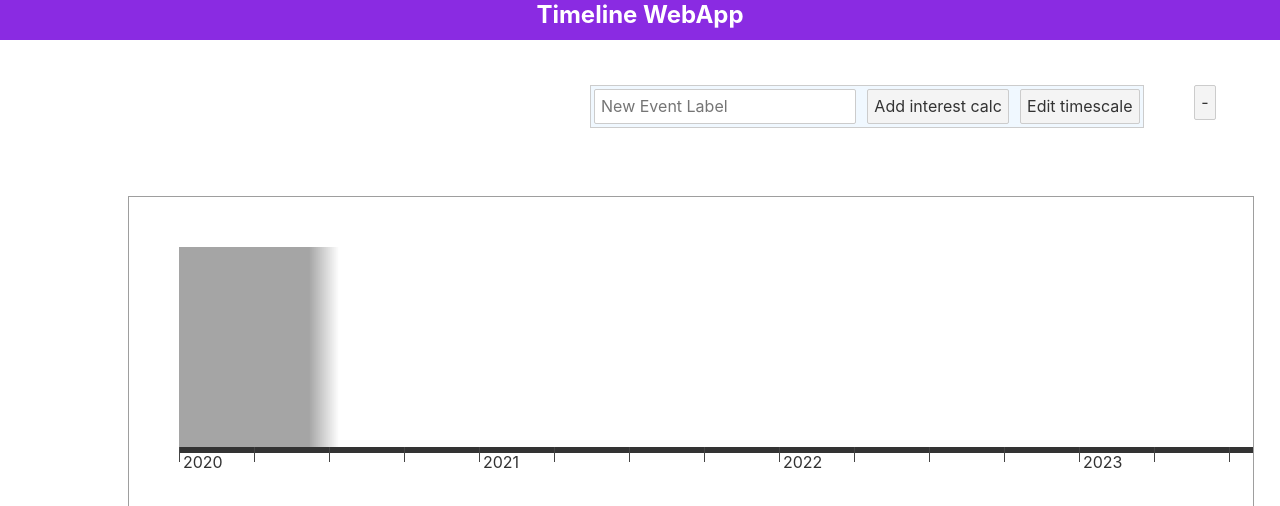
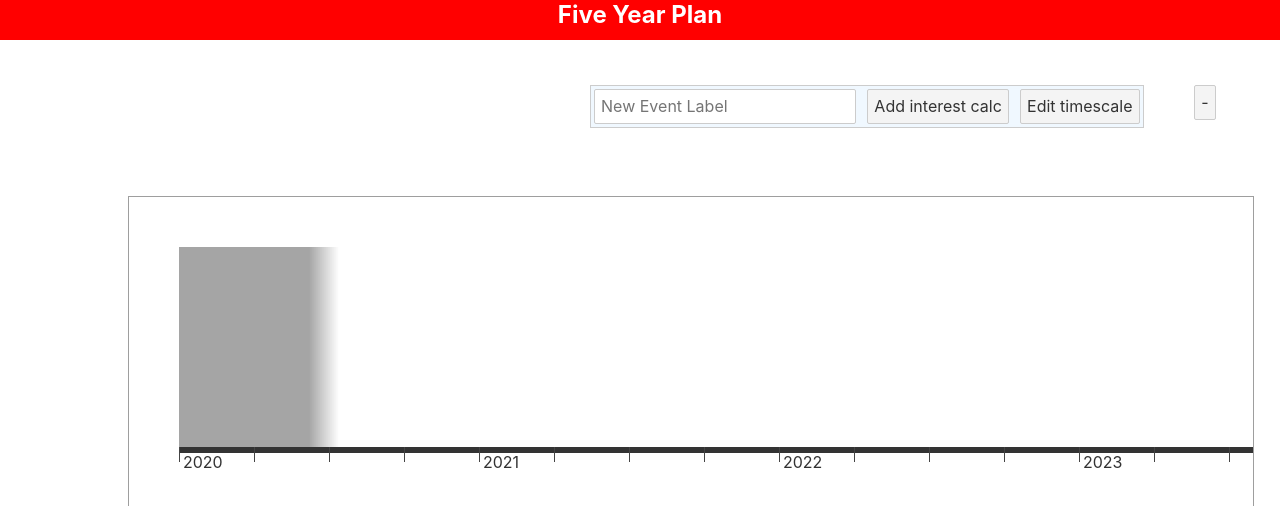
Before and after one commit to asoback/timelines, a Svelte app: page / in a window 1280 px wide. Shown: the top 506 px of the page. Built offline with nearby package versions, Linux system fonts and the light colour scheme.

Commit message:
Title change

```diff
--- a/src/AddItem.svelte
+++ b/src/AddItem.svelte
@@ -160,6 +160,7 @@
 				Add interest calc
 			</button>
 			{/if}
+
 			{#if interest_menu_expanded}
 				<div class="interest_menu" transition:fly="{{ y: -100, duration: 700, delay: 600 }}">
 					<label>Label</label><input bind:value={interest_label} type=text>
@@ -172,11 +173,13 @@
 					<button on:click={closeInterestMenu}><label>Cancel</button>
 				</div>
 			{/if}
+
 			{#if !interest_menu_expanded}
 			<button on:click={toggle_time_menu} transition:fly="{{ y: -50, duration: 700 }}">
 				Edit timescale
 			</button>
 			{/if}
+
 			{#if time_menu_expanded && !interest_menu_expanded}
 			<div>
 				<select bind:value={time_scale}>
--- a/src/navbar.svelte
+++ b/src/navbar.svelte
@@ -7,7 +7,7 @@
     top: 0;
     width: 100%;
     height: 100%;
-    background-color: blueviolet;
+    background-color: red;
     color: white;
 }
 
@@ -28,7 +28,7 @@ h2 {
     <div class="inner-nav">
     </div>
     <div class="inner-nav">
-        <h2>Timeline WebApp</h2>
+        <h2>Five Year Plan</h2>
     </div>
     <div class="inner-nav">
     </div>
```
